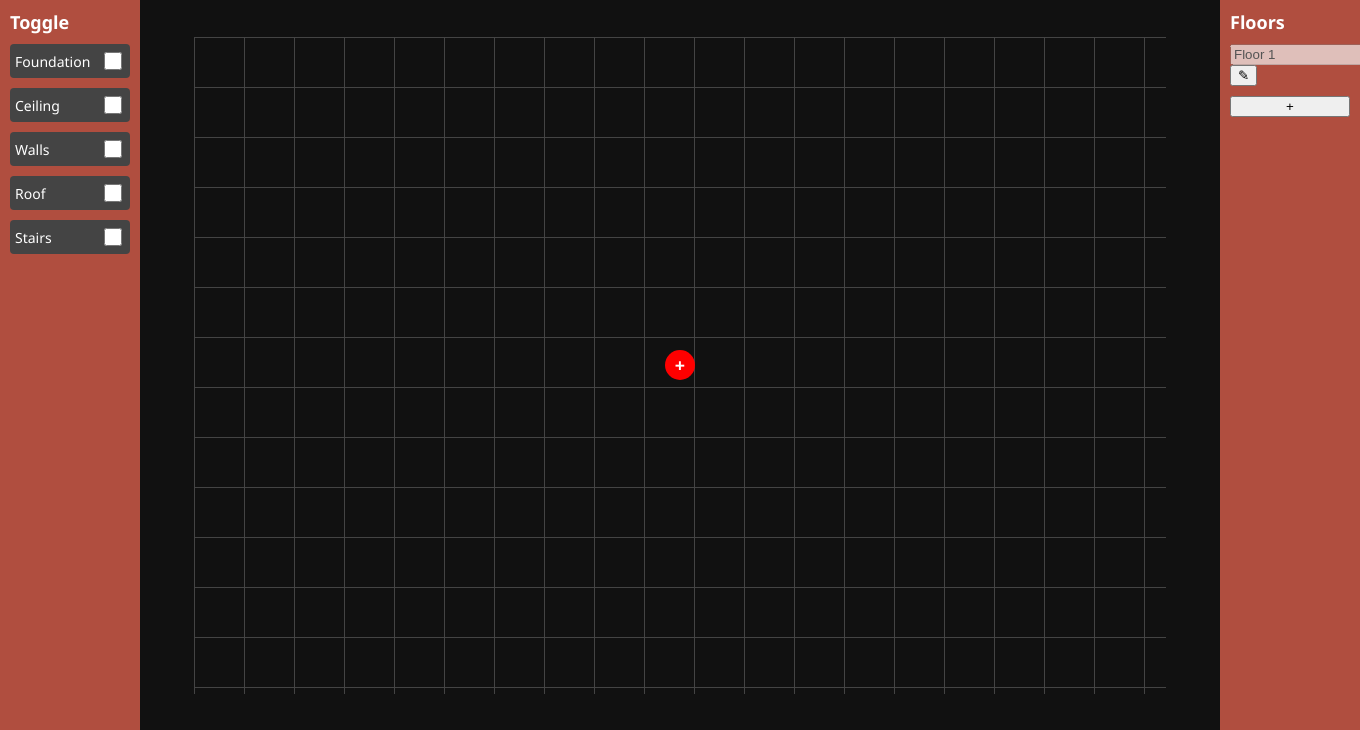
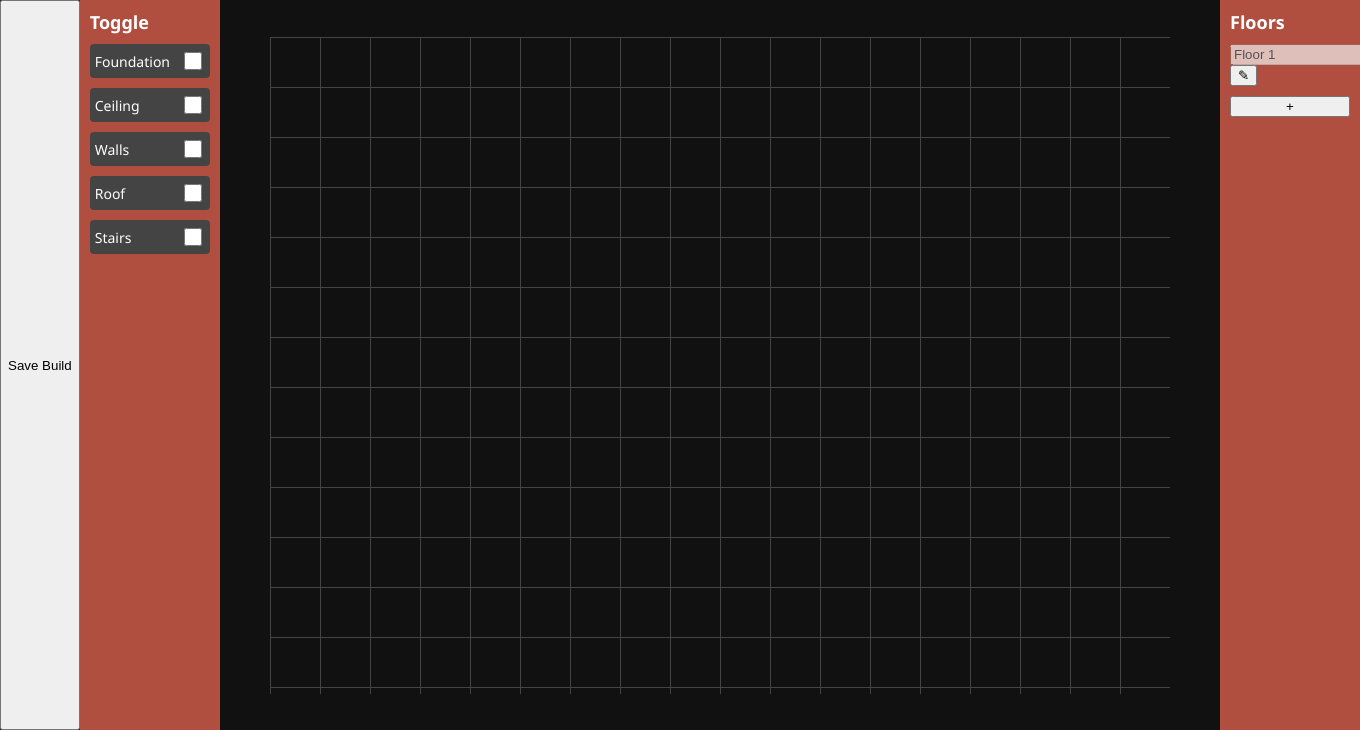
Before and after one commit to Cheesemucher/Software-Major-Project, a Flask app: page /build in a window 1360 px wide; the page is wider, and only the part inside the window is pictured. Shown: the part 75-805 px from the top of that part. Run offline with Flask 3, Linux system fonts and the light colour scheme.

Commit message:
Build saving into database - Not finished yet note: The committed program is not yet functional, this commit is just to set a checkpoint before I start working on the Saves page so I can properly finish implementing the saving functionality. - Added an ugly save button on the build page -> replace this with a nicer one later - Added a save function in build.js that sends a POST type fetch with current shape data from the JS to Flask backend - Added /save-build route in app.py that receives the data and adds it to the database under the specified user - Added a rendering function called as the build page is open that renders the current shape data - Replaced the initial plus button HTML wrapper with a JS generated one if the build to render is empty

```diff
--- a/app.py
+++ b/app.py
@@ -3,8 +3,9 @@
 import traceback # Temorary debugging exception message tool, not necessary for actual functionality
 import secrets
 import re
+import json
 #import hashlib using werkzeug instead as an experiemnt
-from data import db, User, migrate, lookup_user_by_email
+from data import db, User, migrate, lookup_user_by_email, Build
 from utils.shapes import (
     get_square_centre, get_triangle_centre,
     get_square_edge_positions, get_triangle_edge_positions,
@@ -20,7 +21,7 @@
 db.init_app(app)
 #migrate.init_app(app, db)
 
-# Create tables if they don't exist (development use only)
+# Create tables if they don't exist (development use only - poses security risks by printing this information)
 with app.app_context():
     db.create_all()
 
@@ -63,7 +64,7 @@
     """Check if a new shape would overlap with any existing shapes"""
     for shape in existing_shapes:
         if check_overlap(new_shape, shape):
-            return False # Turned this off for testing it was annoying, this line should "return True"
+            return False # Should be set to true to prevent overlap, disabled for testing purposes
     return False
 
 
@@ -195,11 +196,44 @@
         return jsonify({'success': False, 'message': 'Server error. Please try again.'}), 500
 
 
-@app.route("/build")
+@app.route("/build", methods=["GET"])
 def build():
-    # Clear shapes when loading the build page
-    clear_shapes()
-    return render_template("Build.html")
+    user_id = session.get("user_id")
+    build_id = request.args.get("id")
+
+    generation_data = {}
+
+    if user_id and build_id:
+        build = Build.query.filter_by(id=build_id, linked_user_id=user_id).first()
+        if build:
+            try:
+                generation_data = json.loads(build.generation_data)
+            except Exception:
+                generation_data = {}
+
+    return render_template("Build.html", generation_data=generation_data) # Send the requested build to load to the frontend. TODO Encrypt TS bruh (encryption should lowkey go into the build class in data.py though)
+
+@app.route("/save-build", methods=["POST"])
+def save_build():
+    user_id = session.get("user_id")
+    if not user_id:
+        return jsonify({"success": False, "message": "Not logged in."}), 403
+
+    try:
+        data = request.get_json()
+        build_name = data.get("build_name", "Untitled Build")
+        generation_data = json.dumps(data.get("generation_data", {})) # Convert dictionary data to JSON string for storage
+
+        new_build = Build(build_name=build_name, generation_data=generation_data, linked_user_id=user_id)
+        db.session.add(new_build)
+        db.session.commit()
+
+        return jsonify({"success": True, "build_id": new_build.id}), 200
+
+    except Exception as e:
+        print("Error saving build:", e)
+        return jsonify({"success": False, "message": "Failed to save build."}), 500
+
 
 @app.route("/place-shape", methods=["POST"]) # Calculate and store location of placed shape
 def place_shape():
@@ -238,7 +272,7 @@
             "plus_points": []
         })
 
-    # Add the shape to our tracking
+    # Add the shape to the build session tracking array -> Make this permanantly stored in a database later
     add_placed_shape(new_shape)
 
     # Filter plus signs - remove any that would cause overlaps
@@ -259,13 +293,11 @@
         if not square_overlaps or not triangle_overlaps:
             filtered_plus_signs.append(plus_sign)
 
+    print("Shapes to be placed:", new_shape)
+    print("Buttons to be placed:", filtered_plus_signs)
+
     return jsonify({
-        "placed": [{
-            "x": centre["x"],
-            "y": centre["y"],
-            "type": shape_type,
-            "rotation": rotation
-        }],
+        "placed": [new_shape],
         "plus_points": filtered_plus_signs
     })
 
--- a/data.py
+++ b/data.py
@@ -41,3 +41,6 @@
     build_name = db.Column(db.String(255), nullable=False)
     generation_data = db.Column(db.Text, nullable=False)
     linked_user_id = db.Column(db.Integer, db.ForeignKey('users.id'), nullable=False)
+
+    def set_build_name(self, name: str):
+        self.build_name = name
--- a/static/js/build.js
+++ b/static/js/build.js
@@ -43,7 +43,7 @@
   rotation: 0
 };
 
-let selectedPlus = document.getElementById("initial-plus-wrapper");
+let selectedPlus = null;
 
 // Tile placement stuff
 function toggleMenu(e) {
@@ -84,13 +84,6 @@
     const rect = gridContainer.getBoundingClientRect();
     currentPlacementPoint.x = rect.left + rect.width / 2;
     currentPlacementPoint.y = rect.top + rect.height / 2;
-
-    // Also update the initial plus button position
-    const initialPlusWrapper = document.getElementById('initial-plus-wrapper');
-    if (initialPlusWrapper) {
-      initialPlusWrapper.style.left = '50%';
-      initialPlusWrapper.style.top = '50%';
-    }
   }
 });
 
@@ -98,31 +91,12 @@
 
 // Called when user clicks a tile type in the popup menu
 function placeFromMenu(shapeType) {
-
-    // For the initial placement, use the actual position of the initial plus button
-    const initialPlus = document.getElementById("initial-plus-wrapper");
-    if (initialPlus) {
-      const plusButton = initialPlus.querySelector('.plus-button');
-      const rect = plusButton.getBoundingClientRect();
-      const grid = document.getElementById('grid');
-      const gridRect = grid.getBoundingClientRect();
-
-      // Convert to grid-relative coordinates
-      currentPlacementPoint = {
-        x: rect.left + rect.width/2 - gridRect.left,
-        y: rect.top + rect.height/2 - gridRect.top,
-        rotation: 0
-      };
-    }
-
-    requestTilePlacement(shapeType, TILE_SIDE_LENGTH, currentPlacementPoint); // Current placement point information is currently stored as a public variable and not really passed through this function as I am not sure how to pass the position info from the clicked plus button to the HTML that defines the menu then back when the placeFromMenu function is called on click
-  }
-
+  requestTilePlacement(shapeType, TILE_SIDE_LENGTH, currentPlacementPoint);
+}
 
 // Sends shape placement request to Flask
 function requestTilePlacement(type, size, originNrotation) {
-
-    fetch('/place-shape', {
+  fetch('/place-shape', {
     method: 'POST',
     headers: { 'Content-Type': 'application/json' },
     body: JSON.stringify({
@@ -153,33 +127,57 @@
 
     // Handle Plus button generation
     data.plus_points.forEach(p => {
-      // each p should be in the form { x: Number, y: Number, rotation: Number }
       addButton(p, p.x, p.y, p.rotation)
     });
 
     // Get rid of all the existing buttons before redrawing them
     removeAllPlusButtons()
-    removePlusButton(selectedPlus) // Selected plus is also a public variable that is set to a particular plus upon click
+    removePlusButton(selectedPlus)
 
     activePlusButtons.forEach(button => {
       drawPlusButtonAt(button.x, button.y, button.rotation);
     });
 
-    // Remove initial plus button and hide menu after first shape placement
-    const initialPlus = document.getElementById("initial-plus-wrapper");
-    if (initialPlus) {
-    initialPlus.remove();
-    }
+    // Hide menu after first shape placement
     const menu = document.getElementById("centerMenu");
     if (menu) {
-    menu.classList.add("hidden");
+      menu.classList.add("hidden");
     }
   });
 }
 
+
+function renderBuild() {
+  const shapes = generation_data.shapes || [];
+  let plus_buttons = generation_data.plus_buttons || []; // TODO: Make the default plus button array the single initial plus button
+
+  // If build is completely empty, generate default center + button
+  if (shapes.length === 0 && plus_buttons.length === 0) {
+    const grid = document.getElementById('grid');
+    const gridRect = grid.getBoundingClientRect();
+    const centerX = gridRect.width / 2;
+    const centerY = gridRect.height / 2;
+    plus_buttons = [{ x: centerX, y: centerY, rotation: 0 }];
+  }
+
+  // Render shapes
+  shapes.forEach(shape => {
+    renderTile(shape.x, shape.y, shape.type, shape.rotation);
+    placedShapes.push(shape);
+  });
+
+  // Render plus buttons
+  plus_buttons.forEach(btn => {
+    drawPlusButtonAt(btn.x, btn.y, btn.rotation);
+    activePlusButtons.push(btn);
+  });
+}
+
+
+
 function addButton(button,x,y,rotation) {
   buttonInfo = {x, y, rotation}
-  const { found, index } = compareButtonInfo(buttonInfo); // Check if each new button to add it already in the list
+  const { found, index } = compareButtonInfo(buttonInfo); // Check if each new button to add is already in the list
 
   if (found) {
     activePlusButtons.splice(index, 1); // Remove it if found
@@ -192,7 +190,6 @@
 
 // Draw red + sign at given location with rotation
 function drawPlusButtonAt(x, y, rotation) {
-
   const plus = document.createElement("div");
   plus.className = "plus-button";
   plus.textContent = "+";
@@ -201,13 +198,12 @@
   plus.style.transform = `translate(-50%, -50%) rotate(${rotation}deg)`;
 
   plus.onclick = (e) => {
-    currentPlacementPoint = { x, y, rotation }; // Move the current placement location to the plus button upon being clicked
+    currentPlacementPoint = { x, y, rotation };
     toggleMenu(e);
     selectedPlus = {x, y, rotation}
   };
 
   document.getElementById("grid").appendChild(plus);
-  //activePlusButtons.push(plus); // Changed the place where buttons are added to the list into the requestTilePlacement function
 }
 
 // Remove all + buttons before placing new ones
@@ -219,7 +215,6 @@
 function removePlusButton(buttonInfo) {
   console.log("removed button", buttonInfo);
 
-  // Found is a boolean and index is the location of the item if found or '-1' if not found
   const { found, index } = compareButtonInfo(buttonInfo);
 
   if (found) {
@@ -229,18 +224,15 @@
 }
 
 function compareButtonInfo(buttonInfo) {
-  // Define bounds for roughly where the 'identical' plus button could be
   const BOUNDS = TILE_SIDE_LENGTH / 3;
 
-  // Checks for info as the data stored in the list is by arrays of each button's coordinates yet doesn't directly match identical arrays as JS checks where the data is stored and not what the values in the arrays
   const id = activePlusButtons.findIndex(item =>
-    Math.abs(item.x - buttonInfo.x) <= BOUNDS && // Thankfully my Y11 level maths knowledge works in JS
+    Math.abs(item.x - buttonInfo.x) <= BOUNDS &&
     Math.abs(item.y - buttonInfo.y) <= BOUNDS
-    // Don't check for a matching rotation here as we don't want overlapping button positions no matter the orientation
   );
 
   return {
-    found: id !== -1, // Return whether the index is -1
+    found: id !== -1,
     index: id
   };
 }
@@ -264,16 +256,46 @@
   }
 
   if (type === "triangle") {
-    // CSS triangles need special positioning due to border-based rendering
     const height = Math.sqrt(3)/2 * TILE_SIDE_LENGTH;
-    const centroidFromTop = (2 * height) / 3;  // Distance from top of triangle to centroid
+    const centroidFromTop = (2 * height) / 3;
 
-    // Position so the centroid is at (x, y)
     tile.style.transform = `translate(-50%, -${centroidFromTop}px) rotate(${rotation}deg)`;
     tile.style.transformOrigin = `50% ${centroidFromTop}px`;
-    tile.style.pointerEvents = "none"; // Allow plus buttons to be clickable
-    tile.style.boxShadow = "inset 0 0 0 1px black"; // Use shadow to create a border as triangles do not follow the HTML div and need CSS concepts to style or smth
+    tile.style.pointerEvents = "none";
+    tile.style.boxShadow = "inset 0 0 0 1px black";
   }
 
   document.getElementById("grid").appendChild(tile);
 }
+
+function saveBuild() {
+  const buildName = prompt("Enter a name for this build:");
+  if (!buildName) return;
+
+  fetch('/save-build', {
+    method: 'POST',
+    headers: { 'Content-Type': 'application/json' },
+    body: JSON.stringify({
+      build_name: buildName,
+      generation_data: {
+        shapes: placedShapes,
+        plus_buttons: activePlusButtons
+      }
+    })
+  })
+  .then(res => res.json())
+  .then(data => {
+    if (data.success) {
+      alert("Build saved! ID: " + data.build_id);
+    } else {
+      alert("Error saving build: " + data.message);
+    }
+  });
+}
+
+
+window.addEventListener('DOMContentLoaded', function () {
+  if (generation_data && generation_data.length > 0) {
+    renderBuild();
+  }
+});
--- a/templates/Build.html
+++ b/templates/Build.html
@@ -24,6 +24,7 @@
 
   <div class="main">
     <!-- Left Sidebar -->
+    <button onclick="saveBuild()">Save Build</button>
     <div class="left-panel">
       <div class="toggle-button">Toggle</div>
       <div class="category">
@@ -60,12 +61,6 @@
       <!-- Grid to contain tiles and + buttons -->
       <div id="grid" style="position: absolute; width: 100%; height: 100%; top: 0; left: 0;"></div>
 
-      <!-- Center Plus Button with wrapper to be easily removed later -->
-      <div id="initial-plus-wrapper">
-        <div class="plus-button" onclick="toggleMenu(event)" style="position: relative;">+</div>
-      </div>
-
-
       <!-- Menu that pops up -->
       <div id="centerMenu" class="popup-menu hidden">
         <button onclick="placeFromMenu('square')">Square</button>
@@ -90,6 +85,10 @@
 
   </div>
 
+  <script>
+    const generation_data = JSON.parse(`{{ generation_data | tojson | safe }}`);
+  </script>
+
   <script src="{{ url_for('static', filename='js/build.js') }}"></script>
 </body>
 </html>
```
